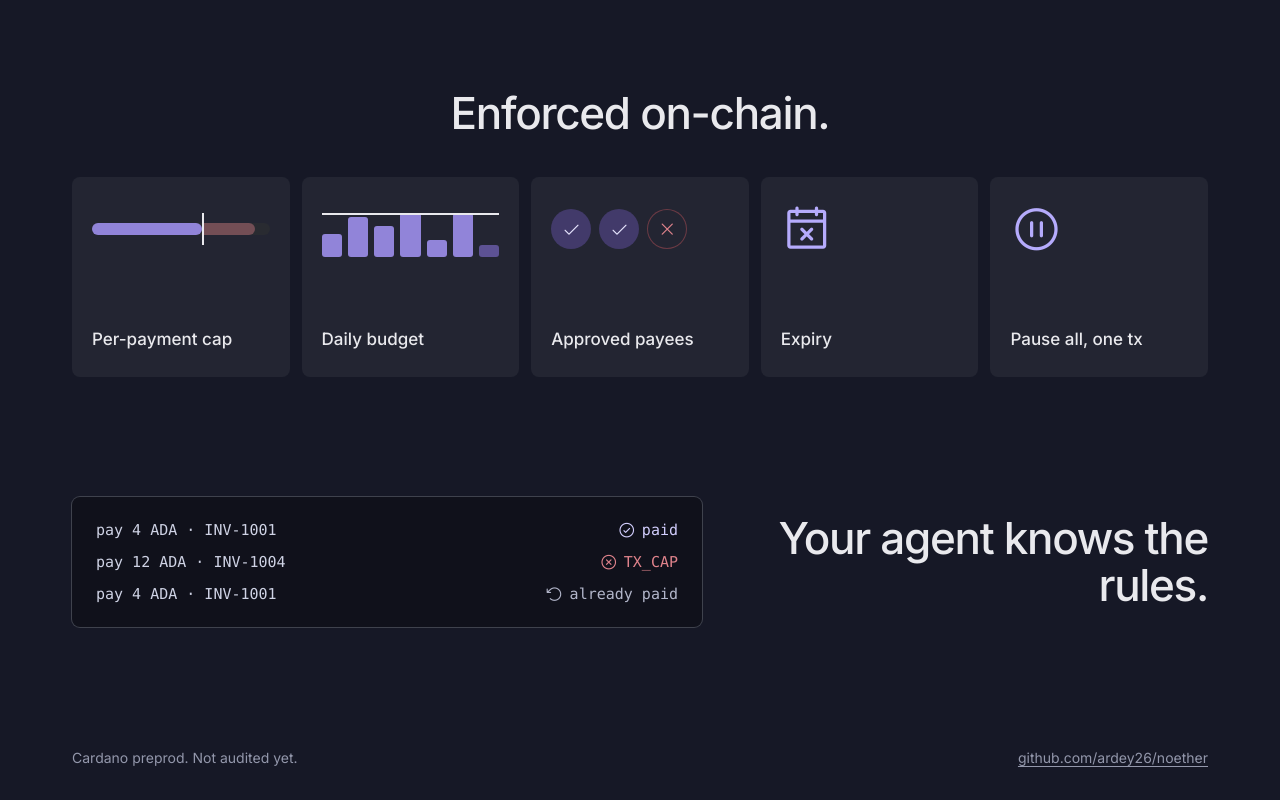
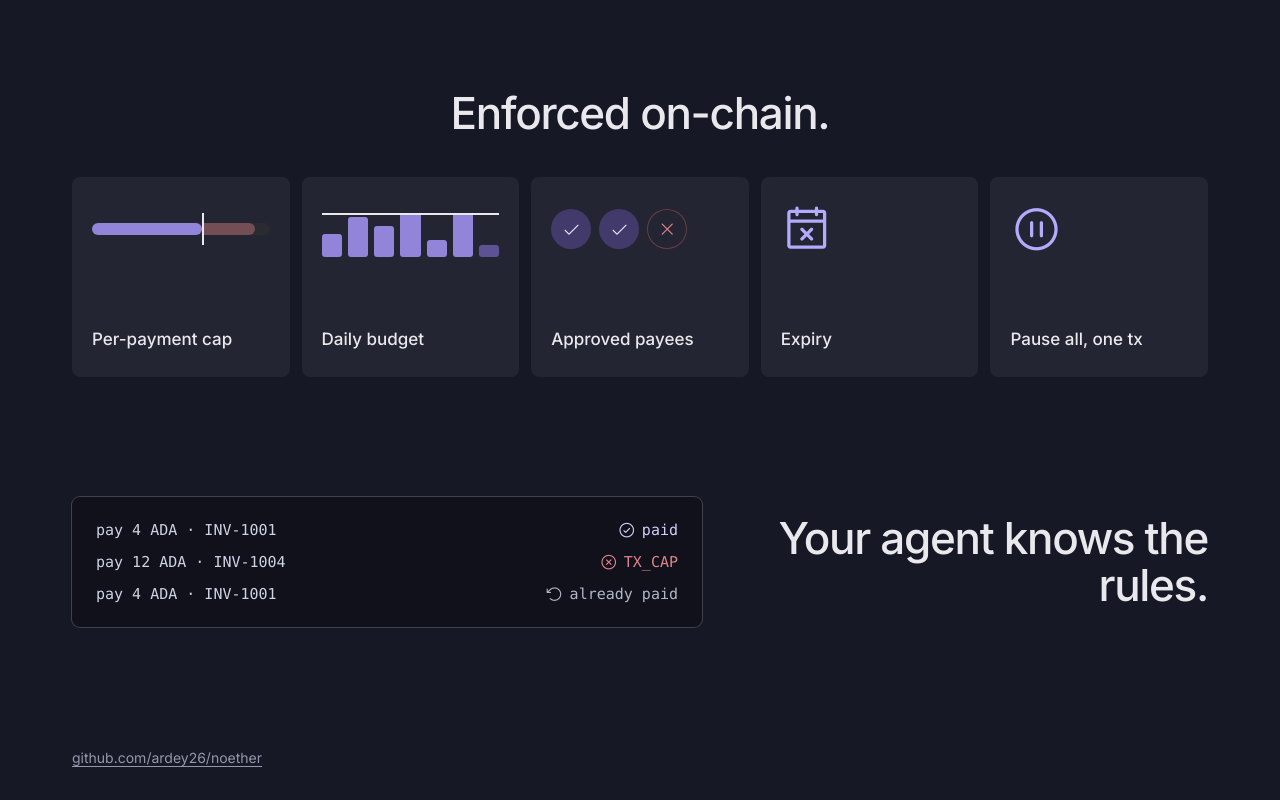
Before and after one commit to ardey26/noether, a plain HTML site: page site/index.html in a window 1280 px wide. Shown: the part 963-1763 px from the top of the page. Drawn offline with nearby package versions, Linux system fonts and the light colour scheme.

Commit message:
Drop the status note from the landing page footer

```diff
--- a/site/index.html
+++ b/site/index.html
@@ -229,7 +229,6 @@
   </main>
 
   <footer>
-    <span>Cardano preprod. Not audited yet.</span>
     <a href="https://github.com/ardey26/noether">github.com/ardey26/noether</a>
   </footer>
 </div>
```
